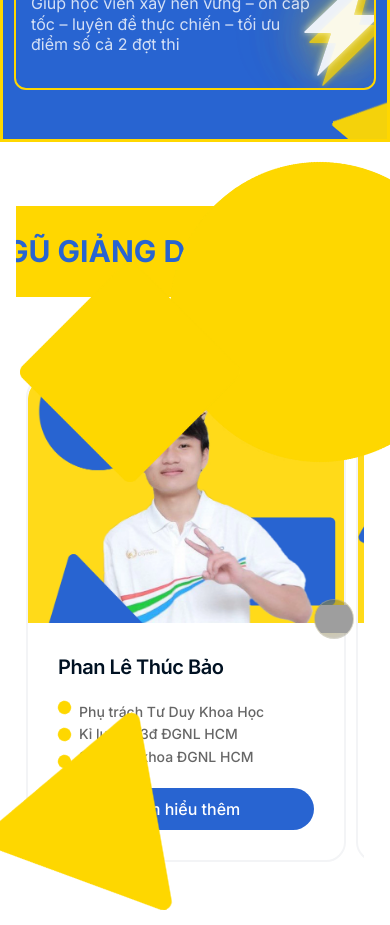
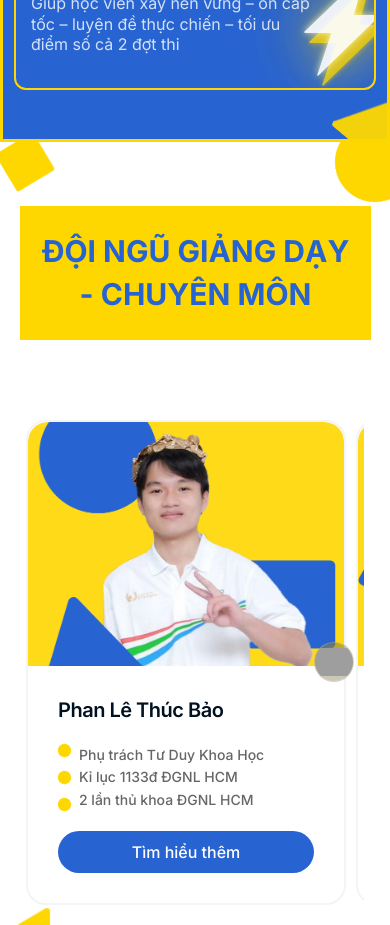
Before and after one commit to xcb3d/baillearn, a Next.js app: page / in a window 390 px wide. Shown: the part 2360-3285 px from the top of the page. Built offline with nearby package versions, Linux system fonts and the light colour scheme; grey boxes are pictures that could not be loaded; a web font is replaced by a local one.

Commit message:
update responsive section

```diff
--- a/src/app/components/TeachingStaffSection.tsx
+++ b/src/app/components/TeachingStaffSection.tsx
@@ -355,11 +355,10 @@ export default function TeachingStaffSection() {
 
 
       {/* Title Section */}
-      <div className={`bg-primary flex flex-row justify-center items-center gap-2.5 w-auto h-min px-4 py-6 relative overflow-hidden ${isVisible ? 'animate-title-dramatic-in' : 'opacity-0'}`}>
+      <div className={`bg-primary flex flex-row justify-center items-center gap-2.5 w-full max-w-[90vw] sm:w-auto h-min px-4 py-6 relative overflow-hidden ${isVisible ? 'animate-title-dramatic-in' : 'opacity-0'}`}>
         {/* Single Title for all devices */}
-        <div className="outline-none flex flex-col justify-start flex-shrink-0">
-          <p className="font-inter font-bold text-center text-blue-prime"
-             style={{ fontSize: 'clamp(30px, 5vw, 60px)' }}>
+        <div className="outline-none flex flex-col justify-start flex-shrink-0 max-w-full">
+          <p className="font-inter font-bold text-center text-blue-prime whitespace-normal break-all text-[30px] sm:text-[35px] md:text-[40px] lg:text-[50px] xl:text-[60px]">
             ĐỘI NGŨ GIẢNG DẠY - CHUYÊN MÔN
           </p>
         </div>
@@ -431,9 +430,10 @@ export default function TeachingStaffSection() {
 
       {/* Top Right Corner - bentocard-float2 */}
       <motion.div
-        className="aspect-square h-[300px] z-5 flex-none w-[300px] absolute top-[20px] right-[-80px] overflow-visible rotate-[35deg]
+        className="aspect-square h-[80px] z-5 flex-none w-[80px] absolute top-[-20px] right-[-25px] overflow-visible rotate-[45deg]
+                        sm:h-[180px] sm:w-[180px] sm:top-[-40px] sm:right-[-50px] sm:rotate-[45deg]
                         md:h-[240px] md:w-[240px] md:top-[15px] md:right-[-60px] md:rotate-[40deg]
-                        sm:h-[180px] sm:w-[180px] sm:top-[10px] sm:right-[-45px] sm:rotate-[45deg]"
+                        lg:h-[300px] lg:w-[300px] lg:top-[20px] lg:right-[-80px] lg:rotate-[35deg]"
         initial={{ opacity: 0, x: 100, rotate: 0 }}
         animate={isVisible ? { opacity: 1, x: 0, rotate: 35 } : { opacity: 0, x: 100, rotate: 0 }}
         transition={{ duration: 1.2, delay: 1.5, type: "spring", stiffness: 100 }}
@@ -449,11 +449,12 @@ export default function TeachingStaffSection() {
 
       {/* Top Left Corner - bentocard-float3 */}
       <motion.div
-        className="aspect-square h-[220px] z-5 flex-none w-[220px] absolute top-[120px] left-[20px] overflow-visible
-                        md:h-[180px] md:w-[180px] md:top-[100px] md:left-[15px]
-                        sm:h-[140px] sm:w-[140px] sm:top-[80px] sm:left-[10px]"
-        initial={{ opacity: 0, x: -100, rotate: 0 }}
-        animate={isVisible ? { opacity: 1, x: 0, rotate: 0 } : { opacity: 0, x: -100, rotate: 0 }}
+        className="aspect-square h-[60px] z-5 flex-none w-[60px] absolute top-[-10px] left-[-5px] overflow-visible -rotate-[38deg]
+                        sm:h-[100px] sm:w-[100px] sm:top-[30px] sm:left-[-20px] sm:rotate-[5deg]
+                        md:h-[180px] md:w-[180px] md:top-[100px] md:left-[15px] md:rotate-0
+                        lg:h-[220px] lg:w-[220px] lg:top-[120px] lg:left-[20px]"
+        initial={{ opacity: 0, x: -100, rotate: -45 }}
+        animate={isVisible ? { opacity: 1, x: 0, rotate: -38 } : { opacity: 0, x: -100, rotate: -45 }}
         transition={{ duration: 1.2, delay: 1.6, type: "spring", stiffness: 100 }}
         whileHover={{ scale: 1.1 }}
       >
@@ -467,9 +468,10 @@ export default function TeachingStaffSection() {
 
       {/* Bottom Left Corner - bentocard-float1 */}
       <motion.div
-        className="aspect-square h-[200px] z-5 flex-none w-[200px] absolute bottom-[20px] left-[-30px] overflow-visible rotate-[130deg]
+        className="aspect-square h-[70px] z-5 flex-none w-[70px] absolute bottom-[10px] left-[-15px] overflow-visible rotate-[140deg]
+                        sm:h-[120px] sm:w-[120px] sm:bottom-[-10px] sm:left-[-20px] sm:rotate-[140deg]
                         md:h-[160px] md:w-[160px] md:bottom-[15px] md:left-[-25px] md:rotate-[135deg]
-                        sm:h-[120px] sm:w-[120px] sm:bottom-[10px] sm:left-[-20px] sm:rotate-[140deg]"
+                        lg:h-[200px] lg:w-[200px] lg:bottom-[20px] lg:left-[-30px] lg:rotate-[130deg]"
         initial={{ opacity: 0, y: 100, rotate: 90 }}
         animate={isVisible ? { opacity: 1, y: 0, rotate: 130 } : { opacity: 0, y: 100, rotate: 90 }}
         transition={{ duration: 1.2, delay: 1.7, type: "spring", stiffness: 90 }}
```
